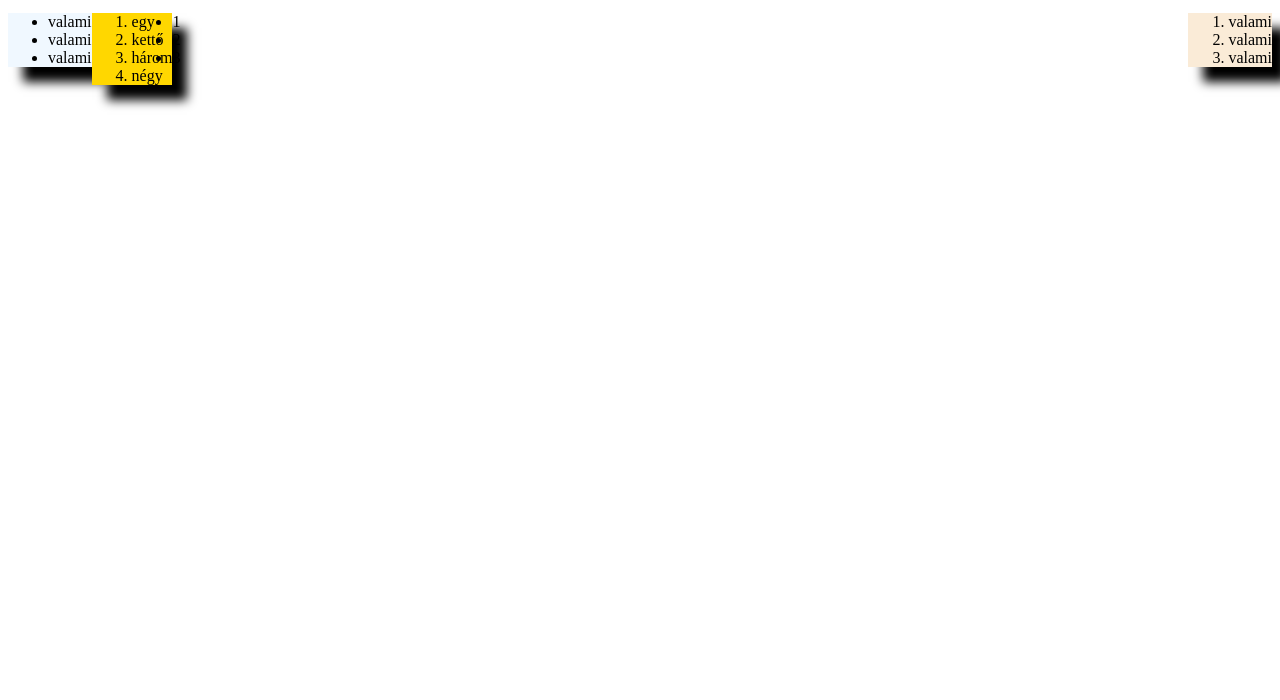
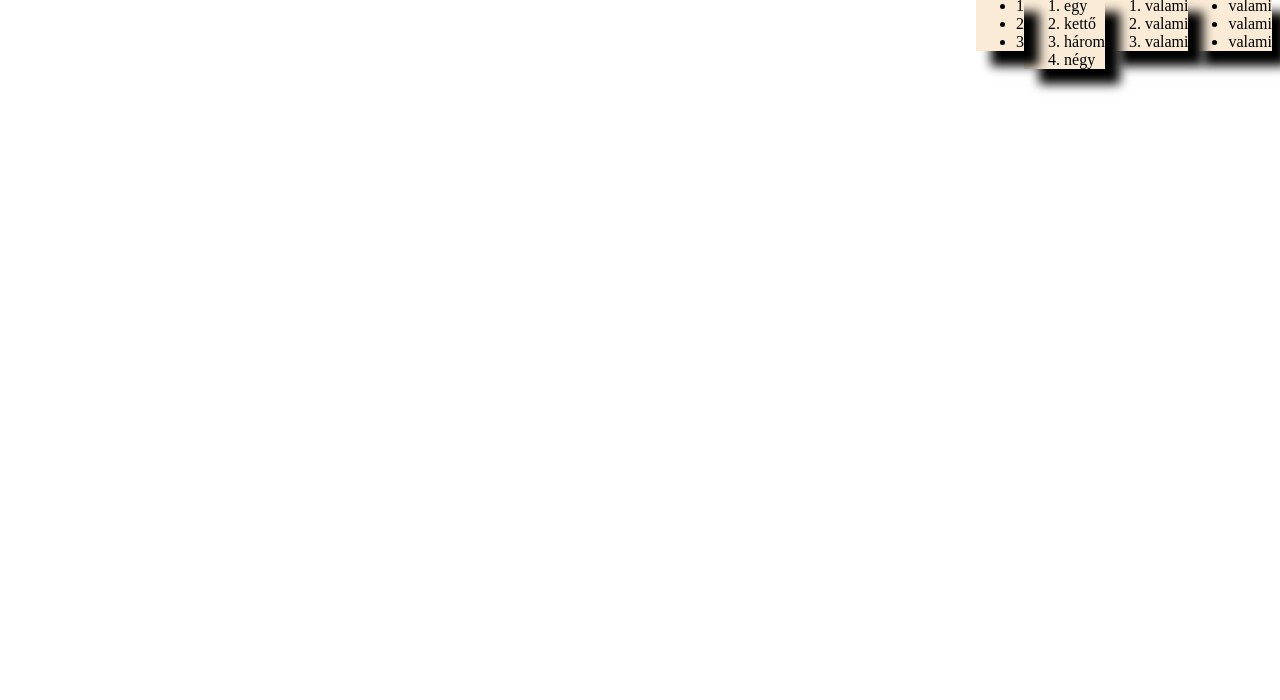
Before and after one commit to kbarnabaas/proba, a plain HTML site: page index.html in a window 1280 px wide. Shown: the part 100-800 px from the top of the page. Drawn offline with Linux system fonts and the light colour scheme.

Commit message:
masodik feltoltes

```diff
--- a/index.html
+++ b/index.html
@@ -15,27 +15,27 @@
         <tr><td>valami</td><td>valami</td></tr>
     </table>
 
-    <ul id="fel2">
+    <ul class="fel">
         <li>valami</li>
         <li>valami</li>
         <li>valami</li>
     </ul>
 
-    <ol id="fel1">
+    <ol class="fel">
         <li>valami</li>
         <li>valami</li>
         <li>valami</li>
     </ol>
 
 </div>
-<ol id="fel3">
+<ol class="fel">
     <li>egy</li>
     <li>kettő</li>
     <li>három</li>
     <li>négy</li>
 </ol>
 
-<ul>
+<ul class="fel">
     <li>1</li>
     <li>2</li>
     <li>3</li>
--- a/style.css
+++ b/style.css
@@ -7,21 +7,9 @@
     margin: auto;
     text-align: center;
 }
-#fel1{
+.fel{
     float: right;
     box-shadow: 15px 15px 10px;
     background-color: antiquewhite;
+    margin: auto;
 }
-#fel2{
-    float: left;
-    box-shadow: 15px 15px 10px;
-    background-color: aliceblue;
-}
-#keret{
-    background-color: white;
-}
-#fel3{
-    float: left;
-    box-shadow: 15px 15px 10px;
-    background-color: gold;
-}
```
